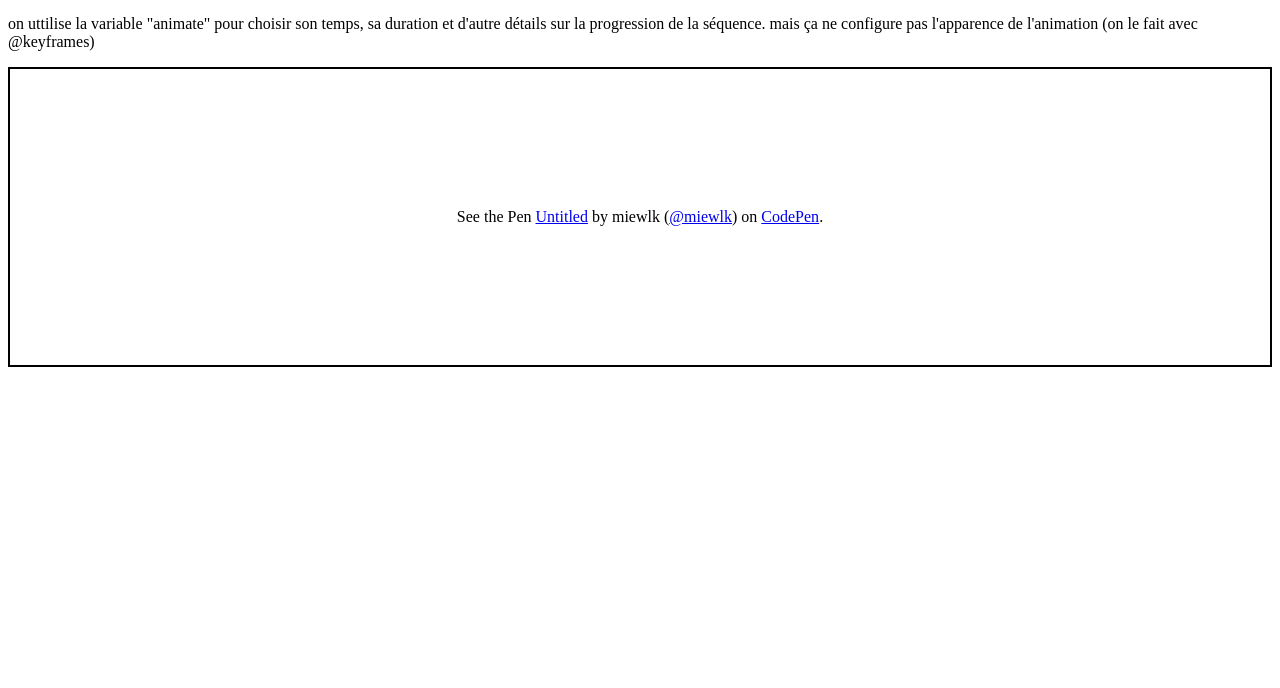
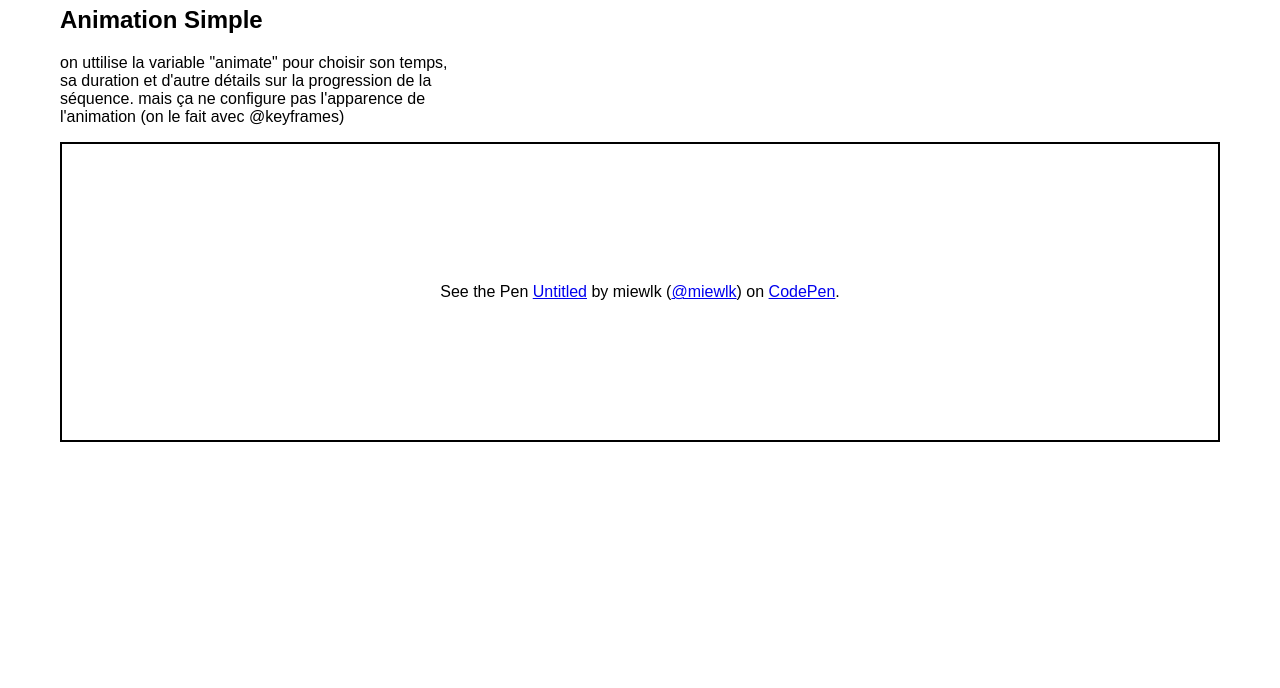
Before and after one commit to zoyoshida/expo_css_animation, a plain HTML site: page index.html in a window 1280 px wide. Shown: the part 112-800 px from the top of the page. Drawn offline with Linux system fonts and the light colour scheme; a script that the page names is missing.

Commit message:
tout les trucs de bases

```diff
--- a/index.html
+++ b/index.html
@@ -9,17 +9,21 @@
   <body>
 
     <h1>Animation et Transformation</h1>
+
     <h2>Animation Simple</h2>
-    <p class="exemple1">on uttilise la variable "animate" pour choisir son temps, sa duration et d'autre détails sur la progression de la séquence.
-        mais ça ne configure pas l'apparence de l'animation (on le fait avec @keyframes)
-    </p>
 
-    <p class="codepen" data-height="300" data-default-tab="html,result" data-slug-hash="zxOprPp" data-pen-title="Untitled" data-user="miewlk" style="height: 300px; box-sizing: border-box; display: flex; align-items: center; justify-content: center; border: 2px solid; margin: 1em 0; padding: 1em;">
-        <span>See the Pen <a href="https://codepen.io/miewlk/pen/zxOprPp">
-        Untitled</a> by miewlk (<a href="https://codepen.io/miewlk">@miewlk</a>)
-        on <a href="https://codepen.io">CodePen</a>.</span>
-      </p>
-      <script async src="https://public.codepenassets.com/embed/index.js"></script>
+    <div class="slide">
+        <p class="description">on uttilise la variable "animate" pour choisir son temps,
+            sa duration et d'autre détails sur la progression de la séquence.
+            mais ça ne configure pas l'apparence de l'animation (on le fait avec @keyframes)
+        </p>
 
+        <p class="codepen" data-height="300" data-default-tab="html,result" data-slug-hash="gbYoPzY" data-pen-title="Untitled" data-user="miewlk" style="height: 300px; box-sizing: border-box; display: flex; align-items: center; justify-content: center; border: 2px solid; margin: 1em 0; padding: 1em;">
+            <span>See the Pen <a href="https://codepen.io/miewlk/pen/gbYoPzY">
+            Untitled</a> by miewlk (<a href="https://codepen.io/miewlk">@miewlk</a>)
+            on <a href="https://codepen.io">CodePen</a>.</span>
+        </p>
+        <script async src="https://public.codepenassets.com/embed/index.js"></script>
+    </div>
   </body>
 </html
--- a/styles.css
+++ b/styles.css
@@ -1,24 +1,8 @@
-@keyframes slide-in {
-  from {
-    translate: 150vw 0;
-    scale: 200% 1;
-  }
-
-  to {
-    translate: 0 0;
-    scale: 100% 1;
-  }
+body {
+  font-family: Arial, Helvetica, sans-serif;
+  margin: 60px;
 }
 
-p.exemple1 {
-  animation-duration: 3s;
-  animation-name: slide-in;
-  animation-iteration-count: 1;
-  animation-direction: alternate;
-
-  /* ou bien juste :
-
-  animation: 3s infinite alternate slide-in;
-
-   */
+p.description {
+  max-width: 400px;
 }
```
